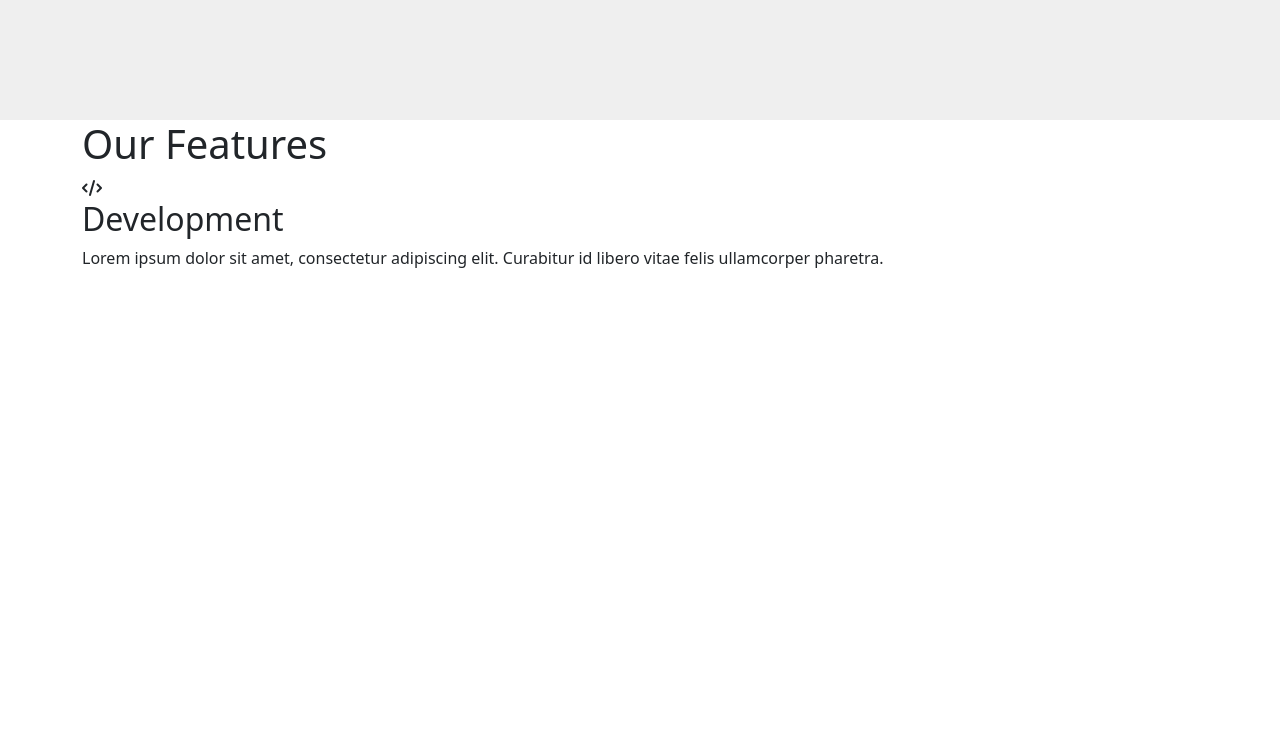
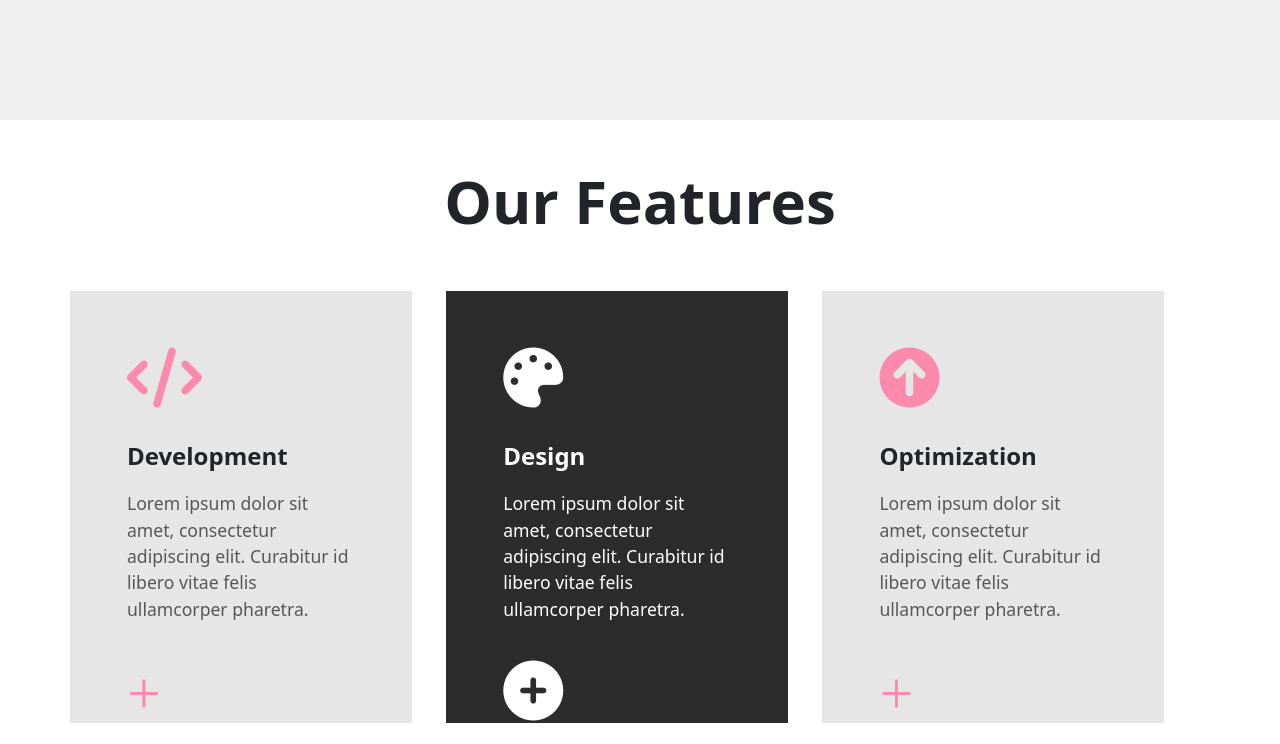
Before and after one commit to projetosDS/Projeto-Web-Design, a plain HTML site: page index.html in a window 1280 px wide. Shown: the part 1353-2097 px from the top of the page. Before the commit the page ends 1639 px from the top, so only its background shows below. Drawn offline with nearby package versions, Linux system fonts and the light colour scheme.

Commit message:
Sec 3
- Modificação tanto no HTML quanto no CSS
- Section03 adicionada com sucesso, porem o hover ainda está inacabado.

```diff
--- a/css/style.css
+++ b/css/style.css
@@ -4,6 +4,7 @@
     margin: 0;
     padding: 0;
 }
+
 #nav {
 
     background-color: #efefef;
@@ -23,12 +24,10 @@
    color: black;
 }
 
-
 .navbar-brand .logo {
     height: 3.5rem;
     padding-left: 35px;
     padding-right: 13px;
-
 }
 
 #menuNav ul li a {
@@ -43,6 +42,7 @@
 }
 
 #menuNav ul li a:before {
+
     content: '';
     width: 0px;
     height:  3px;
@@ -82,16 +82,16 @@
     margin: 0;
     padding-right: 50px;
 }
+
 .icones li {
     display: inline-block;
     list-style: none;
+}
 
-}
 .icones li a {
     text-decoration: none;
     /* display: inline; */
-
-  }
+}
 
 .icones i {
     display: flex;
@@ -104,14 +104,12 @@
     border-radius: 10px;
     margin: 0px 3px;
     font-size: 23px;
-
-
   }
 
 .icone i{
     font-size: 25px;
+}
 
-}
 .icones li a i:hover {
     background-color: rgb(0, 0, 0);
     color: white;
@@ -126,7 +124,6 @@
     background-color: #1b2026;
 
 }
-
 
 #textoSecundario {
     padding-bottom: 10px;
@@ -145,7 +142,6 @@
     font-size: 70px;
     color: white;
 }
-
 
 .button-sec1{
     margin-left: 45px;
@@ -198,7 +194,6 @@
 
 
 .button-sec2 {
-
     padding: 16px 41px;
     background-color: #1b2026;
     color: #ffffff;
@@ -221,23 +216,88 @@
 }
 
 /* Section 3*/
-/*
-.container {
-    display: grid;
-}
 
 .titulo-sec03 {
-    padding: 5%;
+    padding: 4%;
     font-size: 60px;
     font-weight: 650;
     text-align: center;
 }
- */
+
+/* Cards das estremidades */
+
+.cards{
+    background-color: rgb(230, 230, 230);
+    padding: 5%;
+    transition: 0.5s;
+    width: 30%;
+    height: 27rem ;
+}
+
+.icon-card {
+    font-size: 60px;
+    padding-bottom: 10% ;
+    color: rgb(252, 138, 172);
+}
+
+.titulo-card {
+    font-size: 150%;
+    font-weight: bolder;
+    padding: 5% 0%;
+}
+
+.texto-card {
+    font-size: 110%;
+    font-weight: 500;
+    color: rgb(87, 87, 87);
+}
+
+.fa-plus {
+    font-size: 60px;
+    padding: 10% 0%;
+    font-weight: 300;
+    color: rgb(252, 138, 172);
+}
 
 
+/* INACABADO */
+.cards:hover {
+    background-color: rgb(44, 44, 44);
+    color: white;
+}
 
 
+/* Card do meio */
 
+.card02 {
+    background-color: rgb(44, 44, 44);
+    padding: 5%;
+    color: white;
+    width: 30%;
+    margin: 0% 3%;
+    height: 27rem ;
+}
+
+.card02-icon {
+    font-size: 60px;
+    padding-bottom: 10% ;
+}
+
+.card02-titulo{
+    font-size: 150%;
+    font-weight: bolder;
+    padding: 5% 0%;
+}
+
+.card02-texto{
+    font-size: 110%;
+    font-weight: 500;
+}
+
+.fa-plus-circle{
+    font-size: 60px;
+    padding: 10% 0%;
+}
 
 
 /* footer {
--- a/index.html
+++ b/index.html
@@ -100,36 +100,39 @@
       <div class="row">
 
         <h1 class="titulo-sec03">Our Features</h1>
-        <div class="col-md4 card01">
-          <i class="fas fa-code"></i>
-          <h2 class="titulo-card01">
+        <div class="col-md-4 cards">
+          <i class="fas fa-code icon-card"></i>
+          <h2 class="titulo-card">
             Development
           </h2>
           <p class="texto-card">
             Lorem ipsum dolor sit amet, consectetur adipiscing elit. Curabitur id libero vitae felis ullamcorper
             pharetra.
           </p>
+          <i class="fas fa-plus"></i>
         </div>
-        <!-- <div class="col-md4 card02">
-          <i class="fas fa-palette"></i>
-          <h2 class="titulo-card02">
+        <div class="col-md-4 card02">
+          <i class="fas fa-palette card02-icon"></i>
+          <h2 class="card02-titulo">
             Design
           </h2>
-          <p class="texto-card">
+          <p class="card02-texto">
             Lorem ipsum dolor sit amet, consectetur adipiscing elit. Curabitur id libero vitae felis ullamcorper
             pharetra.
           </p>
+          <i class="fas fa-plus-circle"></i>
         </div>
-        <div class="col-md4 card03">
-          <i class="fas fa-star-half-alt"></i>
-          <h2 class="titulo-card03">
+        <div class="col-md-4 cards">
+          <i class="fas fa-arrow-circle-up icon-card"></i>
+          <h2 class="titulo-card">
             Optimization
           </h2>
           <p class="texto-card">
             Lorem ipsum dolor sit amet, consectetur adipiscing elit. Curabitur id libero vitae felis ullamcorper
             pharetra.
           </p>
-        </div>-->
+          <i class="fas fa-plus"></i>
+        </div>
       </div>
     </div>
   </section>
```
